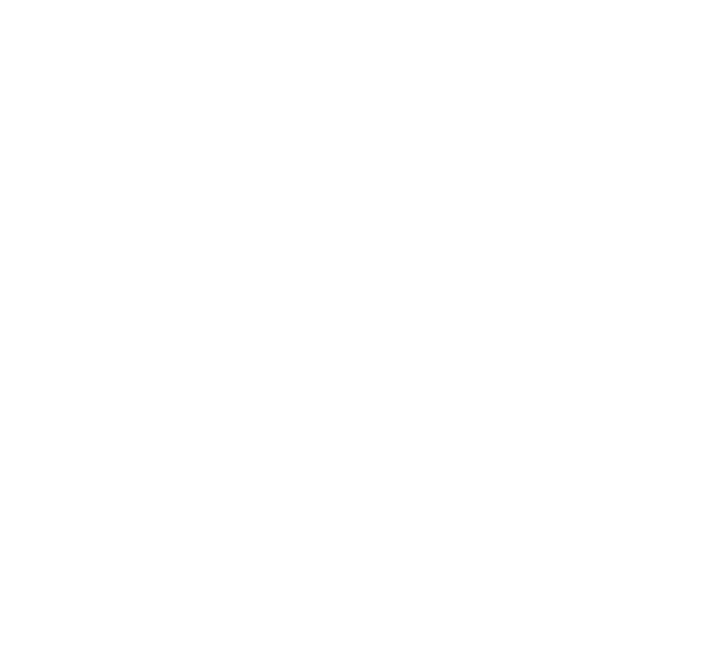
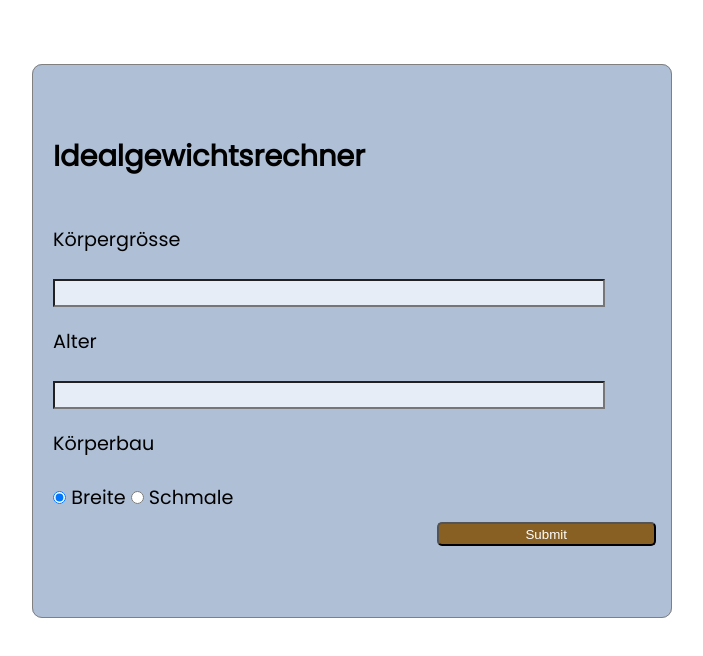
Before and after one commit to ellachoy/SC_Proj_OptimalgewichtRechner, a plain HTML site: page index.html in a window 1280 px wide. Shown: the whole page, without its empty margins (288-991 px from the left). Drawn offline with Linux system fonts and the light colour scheme.

Commit message:
gewichtrechner

```diff
--- a/assets/css/style.css
+++ b/assets/css/style.css
@@ -0,0 +1,50 @@
+@import url("https://fonts.googleapis.com/css2?family=Poppins:wght@300;400&display=swap");
+
+* {
+  margin: 0;
+  padding: 0;
+}
+
+body {
+  font-family: "Poppins", sans-serif;
+  font-size: 1.2em;
+}
+
+h1 {
+  margin-bottom: 5%;
+}
+
+section {
+  width: 50%;
+  margin: 0 auto;
+}
+
+fieldset {
+  display: flex;
+  flex-direction: column;
+  border: 1px solid gray;
+  background-color: rgb(175, 191, 214);
+  border-radius: 10px;
+  padding: 70px 70px 70px 20px;
+  margin-top: 10%;
+}
+
+section form label {
+  padding-top: 20px;
+  margin-bottom: 25px;
+}
+
+input[type="text"] {
+  width: 100%;
+  height: 3vh;
+  background-color: rgb(231, 237, 247);
+}
+
+input[type="button"] {
+  width: 40%;
+  height: 3vh;
+  margin: 10px 5px 1px 70%;
+  border-radius: 5px;
+  color: #fff;
+  background-color: rgb(136, 96, 36);
+}
--- a/assets/js/main.js
+++ b/assets/js/main.js
@@ -0,0 +1,32 @@
+console.log('hi');
+const size = Number(document.getElementById("size").value)
+const age = Number(document.getElementById("age").value)
+const breite = document.getElementById("breite")
+const schmale = document.getElementById("schmale")
+let isbreite=true
+
+    function rechnen(){
+        // console.log("rechnen");
+        if (isbreite){
+            document.getElementById("result").innerHTML=`Dein Idealgewicht ist:${schmaleKoerper}`;
+
+        }else{
+            document.getElementById("result").innerHTML=`Dein Idealgewicht ist:${breiteKoerper}`;
+        }
+    }
+
+   function schmaleKoerper(size, age){
+       return (size - 100) + (age / 10) * 0.9 * 0.9;
+   }
+   schmaleKoerper();
+   function breiteKoerper(size, age){
+    return (size - 100) + (age / 10) * 0.9 * 1.1;
+   }
+   breiteKoerper();
+   function getSize(){
+       if(breite.checked){
+           console.log("breite");
+       }else{
+           console.log('schmale');
+       }
+   }
--- a/index.html
+++ b/index.html
@@ -8,6 +8,28 @@
     <link rel="stylesheet" href="assets/css/style.css">
 </head>
 <body>
+
+    <section>
+
+        <form action="">
+            <fieldset>
+                <h1>Idealgewichtsrechner</h1>
+                <label for="Körpergröße" class="#">Körpergrösse</label>
+                <input type="text" id="size">
+                <label for="ALter" class="#">Alter</label>
+                <input type="text" id="age">
+                <label for="Körperbau">Körperbau</label>
+                <div>
+                    <input type="radio" name="radio" id="breite" checked onclick="getSize()">
+                    <label for="Breite">Breite</label>
+                    <input type="radio" name="radio" id="schmale" onclick="getSize()">
+                    <label for="Breite">Schmale</label>
+                </div>
+                <input type="button" value="Submit" onclick="rechnen()">
+                <p id="result"></p>
+            </fieldset>
+        </form>
+    </section>
     <script src="assets/js/main.js"></script>
 </body>
 </html>
```
